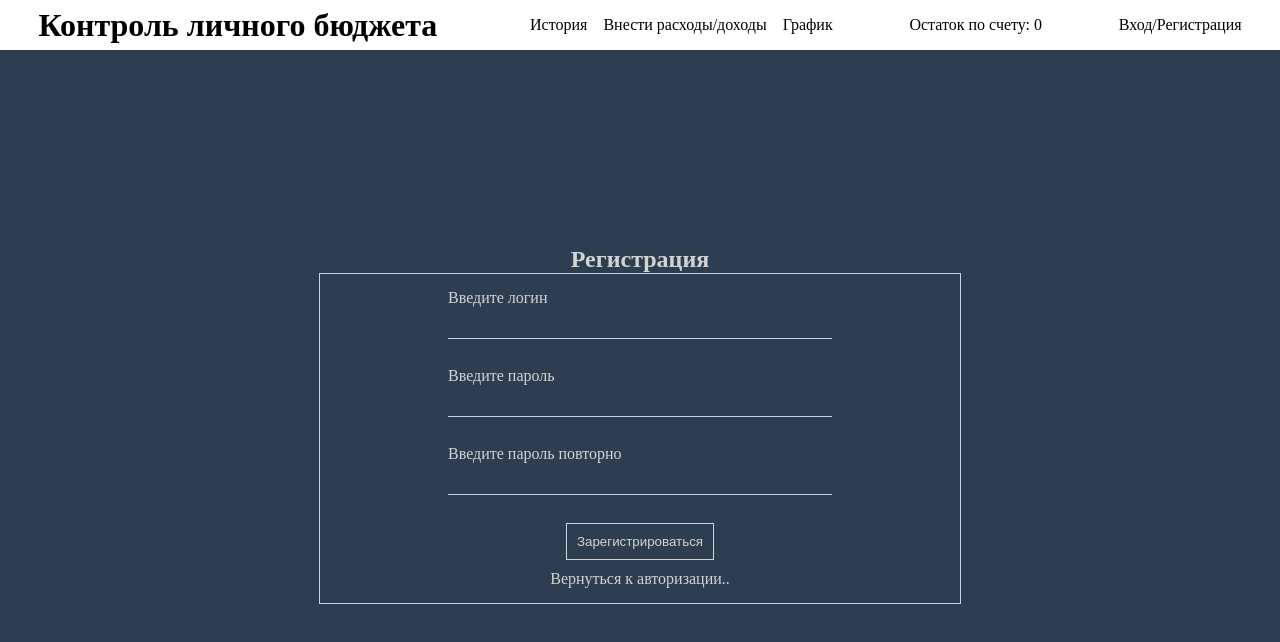
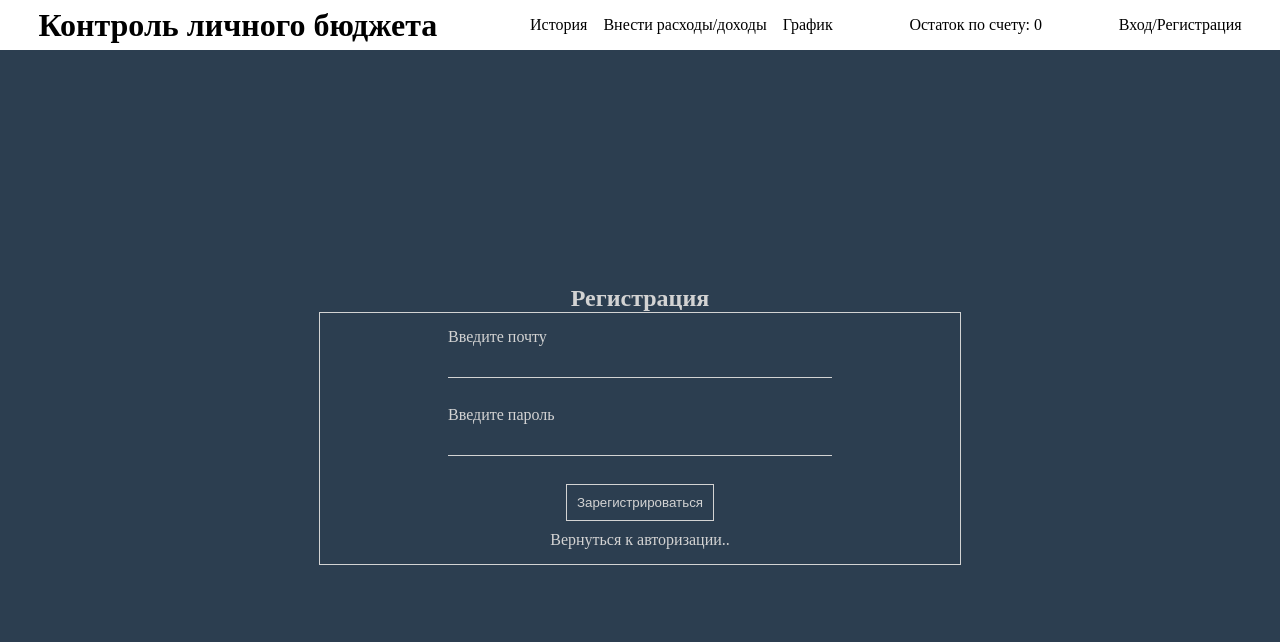
Before and after one commit to filya63/budget, a Vue app: page /register in a window 1280 px wide. Shown: the top 642 px of the page. Built offline with nearby package versions, Linux system fonts and the light colour scheme.

Commit message:
refactors auth logical

```diff
--- a/src/components/RegisterPage.vue
+++ b/src/components/RegisterPage.vue
@@ -1,18 +1,38 @@
 <template lang="pug">
 h2 Регистрация
-form(autocomplete="off").registration
-  label.registation-data Введите логин
-    input(type="text" name="login" required).registation-data__text
+form(autocomplete="off" :submit="send").registration
+  label.registation-data Введите почту
+    input(type="text" name="email" :email="email" required).registation-data__text
     span(class="registation-data__error hide") * заполни поле верно!
   label.registation-data Введите пароль
-    input(type="password" name="password" required).registation-data__text
-    span(class="registation-data__error hide") * заполни поле верно!
-  label.registation-data Введите пароль повторно
-    input(type="password" name="password" required).registation-data__text
+    input(type="password" name="password" :password="password" required).registation-data__text
     span(class="registation-data__error hide") * заполни поле верно!
   button.registration__btn Зарегистрироваться
   router-link(to="/sign-in") Вернуться к авторизации..
 </template>
+
+<script lang="ts">
+import { defineComponent, ref, onUpdated } from 'vue';
+
+export default defineComponent({
+  setup() {
+    const email = ref('');
+    const password = ref('');
+    const send = () => {
+      // Отправляем данные на сервер о регистрации
+    }
+    onUpdated(() => {
+      console.log(email);
+      console.log(password);
+    });
+    return {
+      email,
+      password,
+      send
+    }
+  }
+});
+</script>
 
 <style lang="scss">
   .registration {
--- a/src/components/SignInPage.vue
+++ b/src/components/SignInPage.vue
@@ -1,7 +1,7 @@
 <template lang="pug">
 h2 Форма авторизации
 form(autocomplete="off").registration
-  label.registation-data Введите логин
+  label.registation-data Введите почту
     input(type="text" name="login" required).registation-data__text
     span(class="registation-data__error hide") * заполни поле верно!
   label.registation-data Введите пароль
--- a/src/store/auth.ts
+++ b/src/store/auth.ts
@@ -14,10 +14,11 @@ export default {
       // действия с логином
     },
     async registration(_:any, payload: any) { // https://firebase.google.com/docs/reference/rest/auth
-      const response = await fetch('https://identitytoolkit.googleapis.com/v1/accounts:signInWithCustomToken?key=AIzaSyDhoyyMUnReE0Mej8TeAV7oRUtGaREtyxE', {
+      const response = await fetch('https://identitytoolkit.googleapis.com/v1/accounts:signUp?key=AIzaSyDhoyyMUnReE0Mej8TeAV7oRUtGaREtyxE', {
         method: 'POST',
         body: JSON.stringify({
-          token: payload.token, // Это нужно уточнять, что за токен должен передаваться
+          email: payload.email,
+          password: payload.password,
           returnSecureToken: true
         })
       })
```
